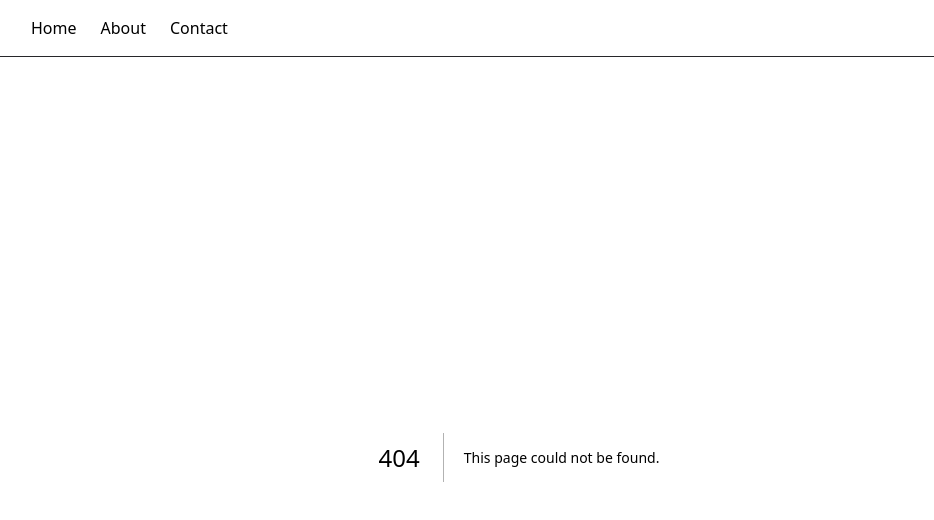
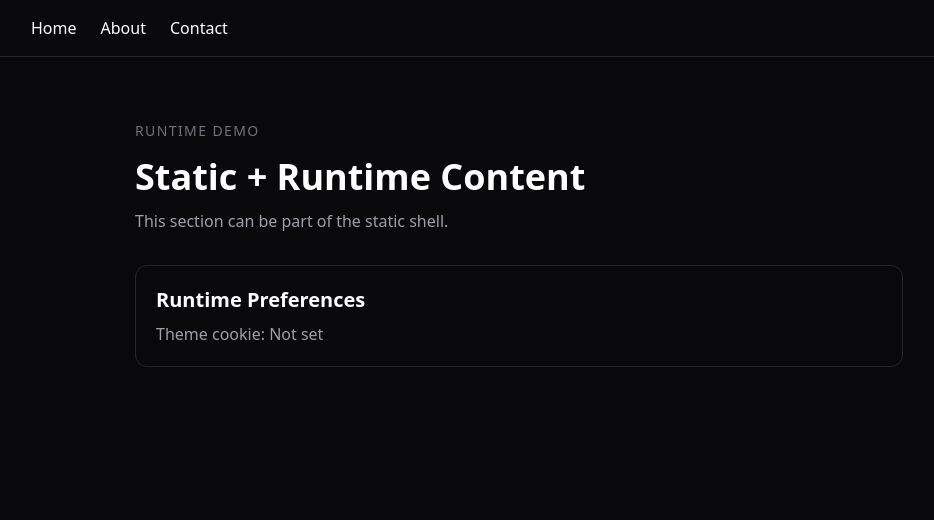
Before and after one commit to foysaliio/Nextjs-Mastery-Journey, a Next.js app: page /runtime-demo in a window 1280 px wide. Before the commit this address had no page. Shown: the top 520 px of the page, without its empty margins (121-1055 px from the left). Built offline with nearby package versions, Linux system fonts and the light colour scheme; no server answers.

Commit message:
feat(nextjs): learn runtime dynamic rendering

```diff
--- /dev/null
+++ b/src/app/runtime-demo/page.tsx
@@ -0,0 +1,50 @@
+import { cookies } from "next/headers";
+import { Suspense } from "react";
+
+const UserPreferences = async () => {
+  const cookieStore = await cookies();
+
+  const theme = cookieStore.get("theme")?.value ?? "Not set";
+
+  await new Promise((resolve) => setTimeout(resolve, 1500));
+
+  return (
+    <section className="rounded-xl border border-zinc-800 p-5">
+      <h2 className="text-xl font-semibold">Runtime Preferences</h2>
+
+      <p className="mt-2 text-zinc-400">Theme cookie: {theme}</p>
+    </section>
+  );
+};
+
+const RuntimeDemoPage = () => {
+  return (
+    <main className="min-h-screen bg-zinc-950 px-6 py-16 text-white">
+      <div className="mx-auto max-w-3xl">
+        <header>
+          <p className="text-sm uppercase tracking-widest text-zinc-500">
+            Runtime Demo
+          </p>
+
+          <h1 className="mt-4 text-4xl font-bold">Static + Runtime Content</h1>
+
+          <p className="mt-3 text-zinc-400">
+            This section can be part of the static shell.
+          </p>
+        </header>
+
+        <div className="mt-8">
+          <Suspense
+            fallback={
+              <div className="h-28 animate-pulse rounded-xl bg-zinc-900" />
+            }
+          >
+            <UserPreferences />
+          </Suspense>
+        </div>
+      </div>
+    </main>
+  );
+};
+
+export default RuntimeDemoPage;
```
